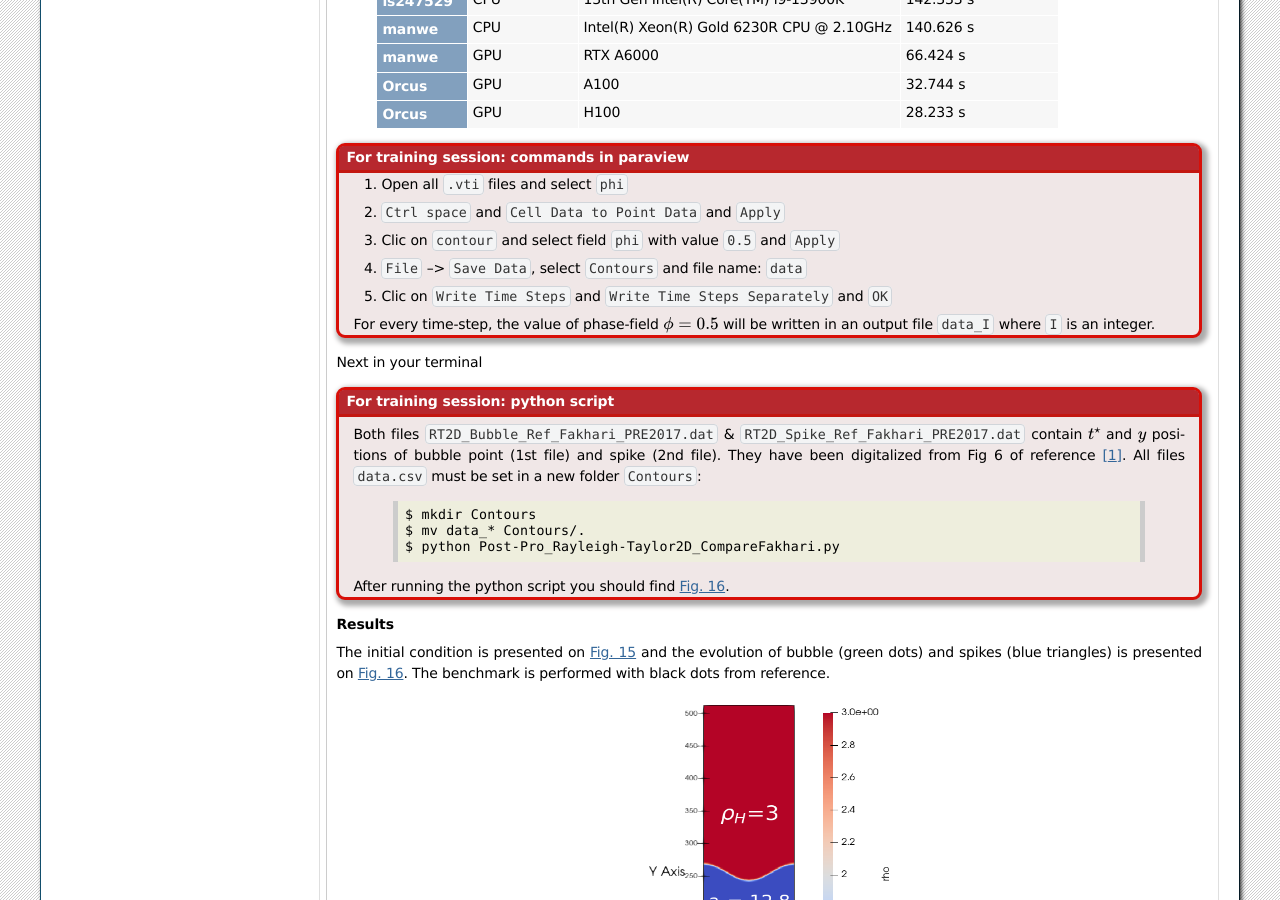
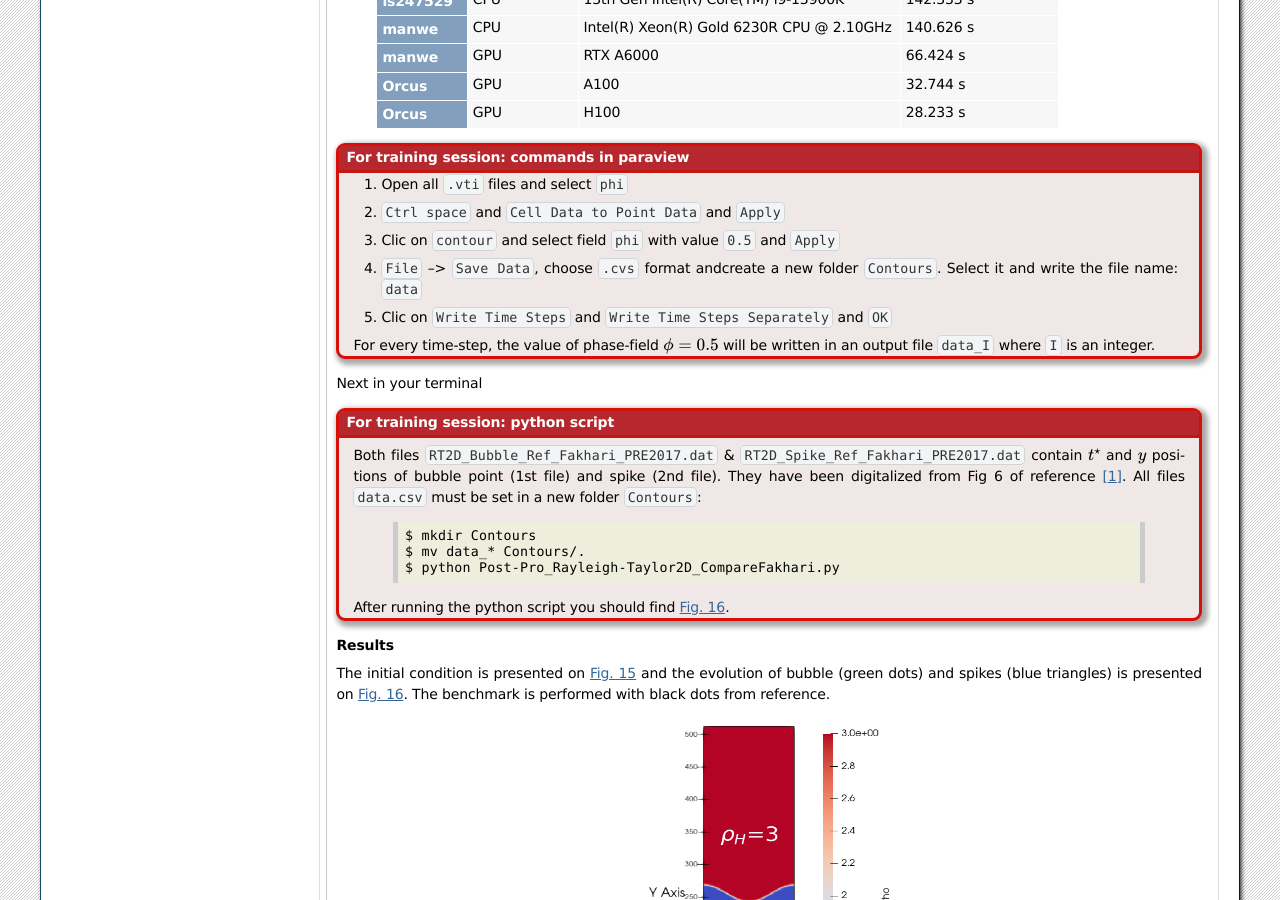
Before and after one commit to cea-lbm-saclay/LBM_Saclay_Documentation, a Sphinx documentation site: the page built from doc/src_doc/01_USER_GUIDE/RUN_TRAINING_LBM/Test_Cases_Two_Phase.rst, in a window 1280 px wide and 900 px high, scrolled down 2936 px. Built offline with Sphinx 7.4.7, drawn with Linux system fonts in a browser that asks for light colours.

Commit message:
New update for training session

```diff
--- a/doc/src_doc/01_USER_GUIDE/RUN_TRAINING_LBM/Test_Cases_Two_Phase.rst
+++ b/doc/src_doc/01_USER_GUIDE/RUN_TRAINING_LBM/Test_Cases_Two_Phase.rst
@@ -217,7 +217,7 @@
             1. Open all ``.vti`` files and select ``phi``
             2. ``Ctrl space`` and ``Cell Data to Point Data`` and ``Apply``
             3. Clic on ``contour`` and select field ``phi`` with value ``0.5`` and ``Apply``
-            4. ``File`` --> ``Save Data``, select ``Contours`` and file name: ``data``
+            4. ``File`` --> ``Save Data``, choose ``.cvs`` format andcreate a new folder ``Contours``. Select it and write the file name: ``data``
             5. Clic on ``Write Time Steps`` and ``Write Time Steps Separately`` and ``OK``
 
             For every time-step, the value of phase-field :math:`\phi=0.5` will be written in an output file ``data_I`` where ``I`` is an integer.
```
